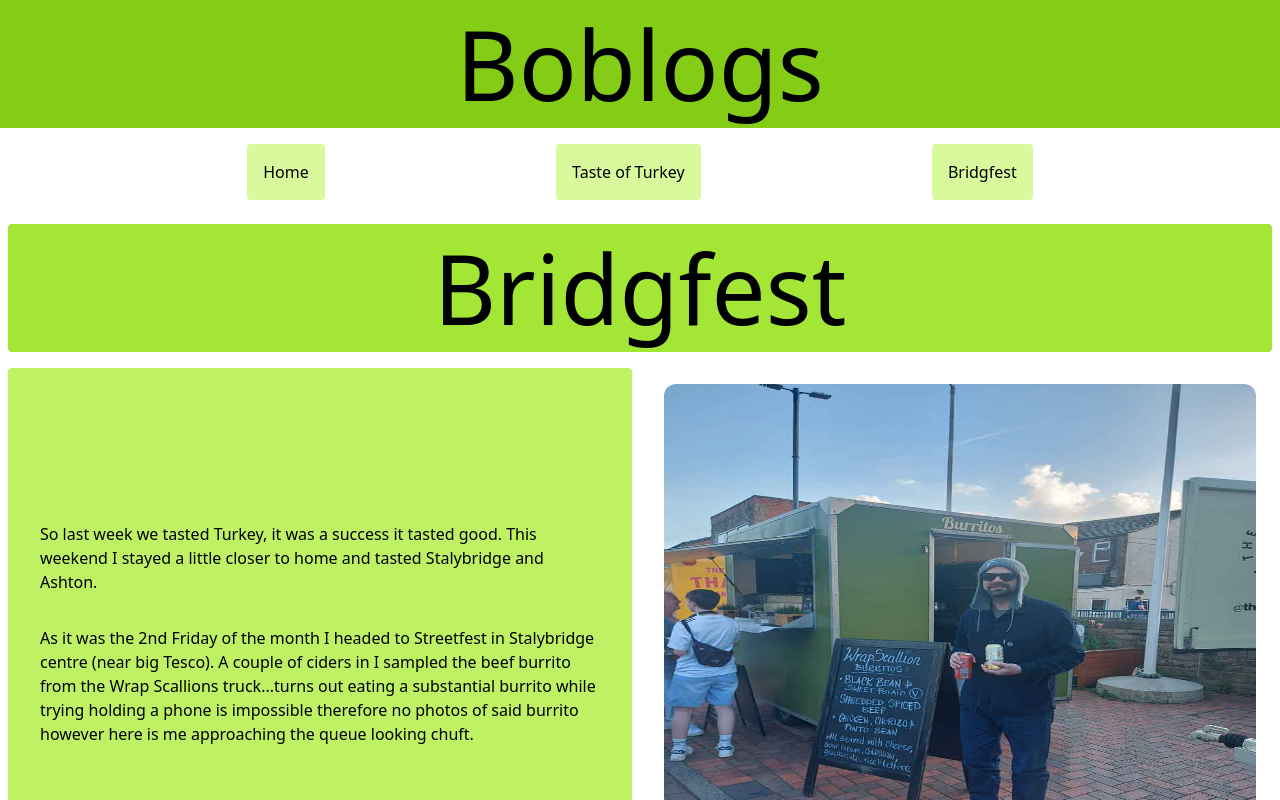
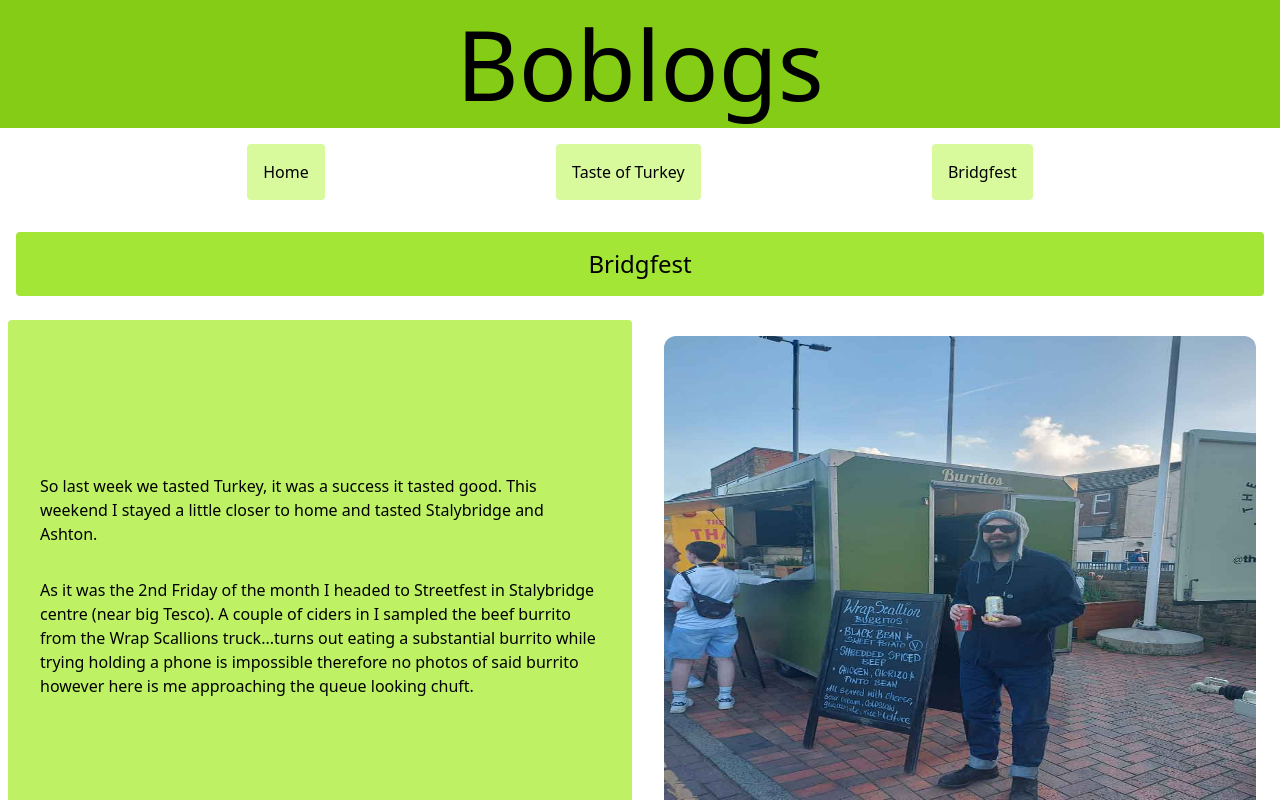
Before and after one commit to SmagicJones/boblogs, a React (Vite) app: page /boblogs/bridgfest in a window 1280 px wide. Shown: the top 800 px of the page. Built offline with nearby package versions, Linux system fonts and the light colour scheme.

Commit message:
trying to sort title on mobile

```diff
--- a/src/pages/Bridge.jsx
+++ b/src/pages/Bridge.jsx
@@ -5,10 +5,10 @@ import chips from "../assets/chips.jpg";
 export default function Bridge() {
   return (
     <>
-      <section>
+      <section className="m-2">
         <div className="grid md:grid-cols-1">
           <div className="bg-lime-400 rounded m-2 text-center p-4">
-            <h1 className="text-8xl">Bridgfest</h1>
+            <h1 className="text-8xl sm:text-2xl">Bridgfest</h1>
           </div>
         </div>
       </section>
```
